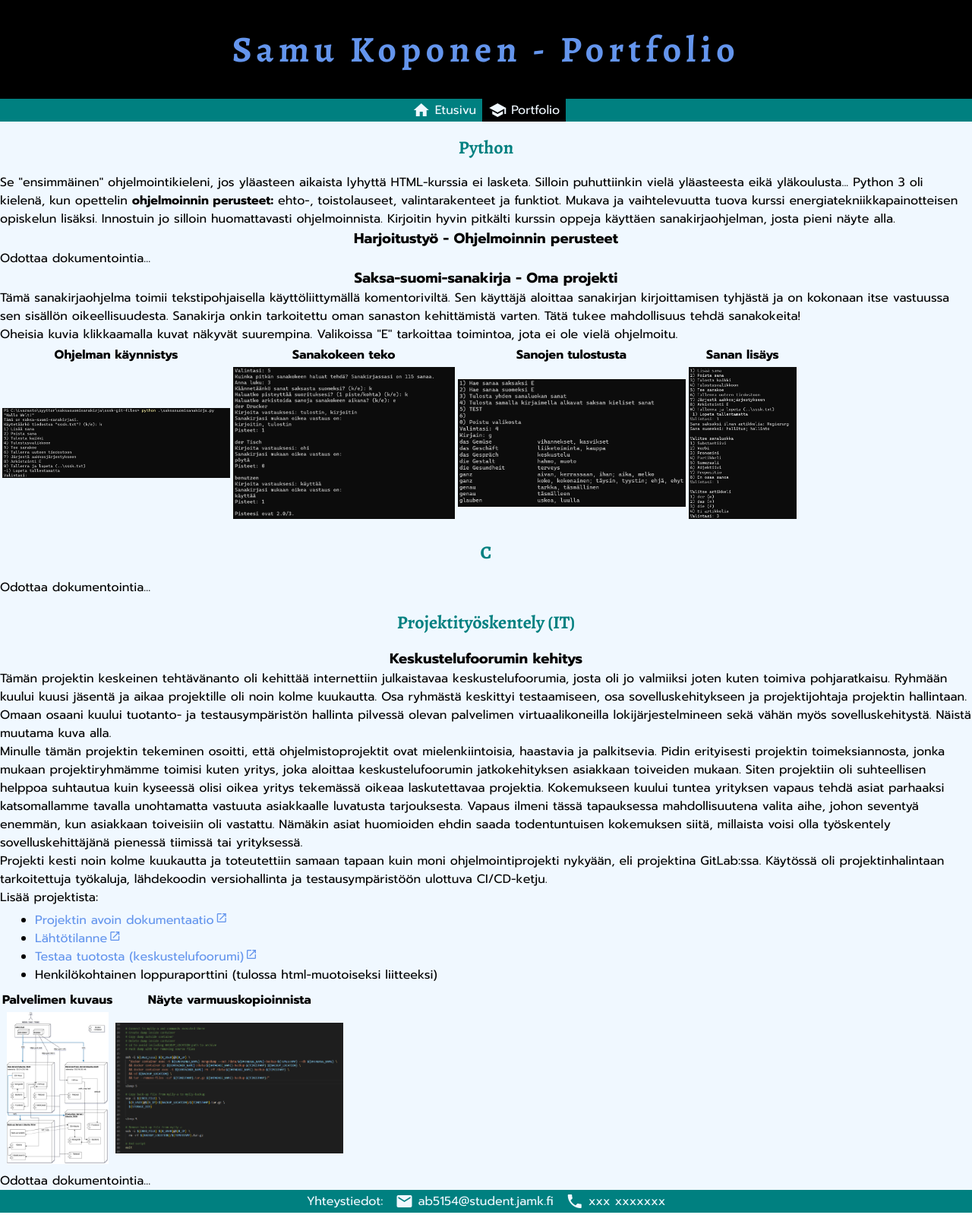
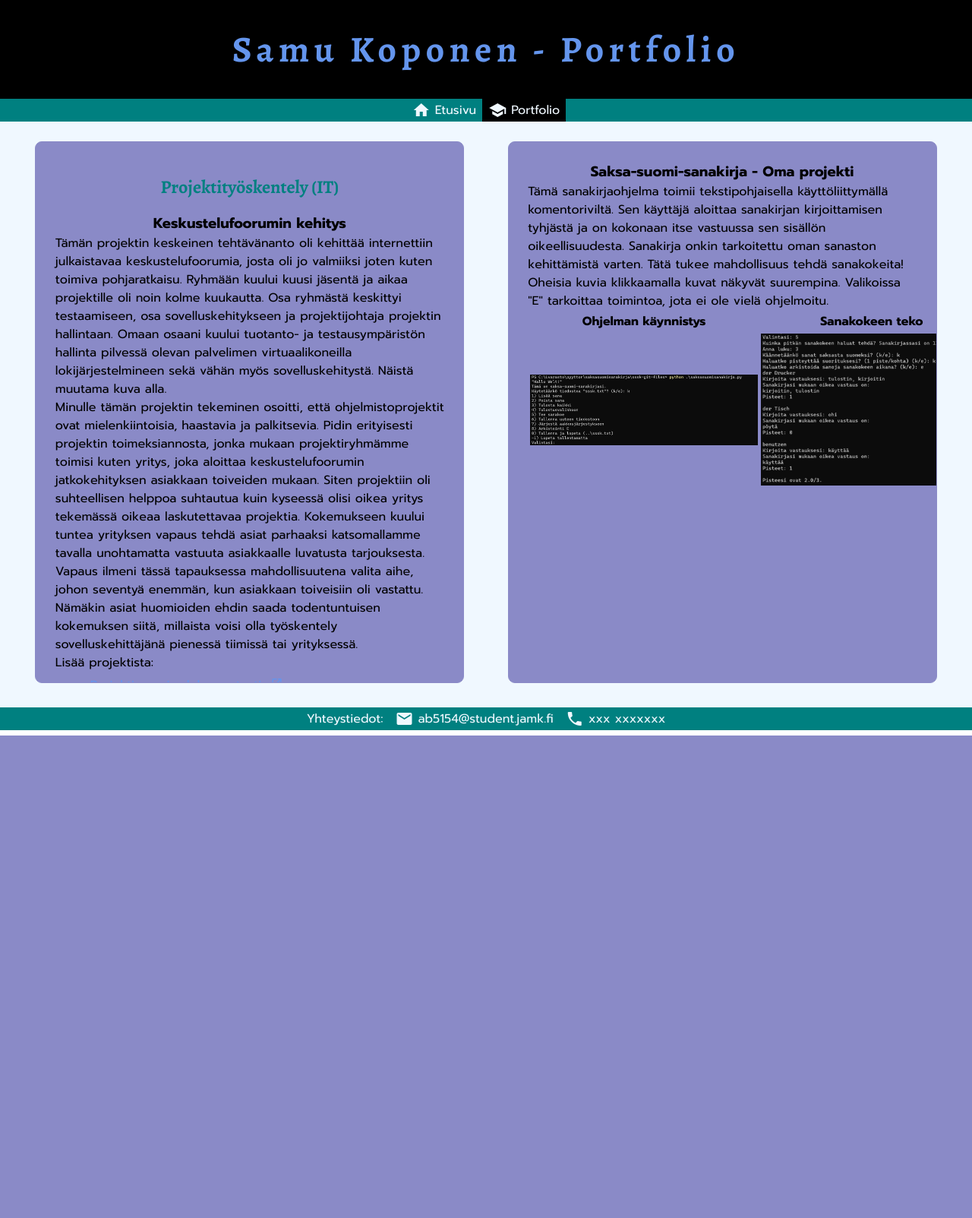
Before and after one commit to skop92/web-portfolio, a web app: file src/portfolio.html in a window 1280 px wide. Shown: the whole page at 76% size. After the commit the page ends 968 px from the top, so only its background shows below. Run offline with its HTML, style and script files only (its server is not run), Linux system fonts and the light colour scheme.

Commit message:
Portfolio layout dev

```diff
--- a/src/portfolio.html
+++ b/src/portfolio.html
@@ -34,22 +34,73 @@
         <strong>Portfolio keskittyy ohjelmointiosaamiseni kehitykseen.</strong>
       </p>-->
 
-      <h2>Python</h2>
+      <section class="pf-large">
+        <h2>Projektityöskentely (IT)</h2>
+
+        <h3>Keskustelufoorumin kehitys</h3>
         <p>
-        Se "ensimmäinen" ohjelmointikieleni, jos yläasteen aikaista lyhyttä HTML-kurssia ei lasketa.
-        Silloin puhuttiinkin vielä yläasteesta eikä yläkoulusta...
-        Python 3 oli kielenä, kun opettelin <strong>ohjelmoinnin perusteet:</strong>
-        ehto-, toistolauseet, valintarakenteet ja funktiot.
-        Mukava ja vaihtelevuutta tuova kurssi energiatekniikkapainotteisen opiskelun lisäksi.
-        Innostuin jo silloin huomattavasti ohjelmoinnista.
-        Kirjoitin hyvin pitkälti kurssin oppeja käyttäen sanakirjaohjelman, josta pieni näyte alla.
+          Tämän projektin keskeinen tehtävänanto oli kehittää internettiin julkaistavaa keskustelufoorumia,
+          josta oli jo valmiiksi joten kuten toimiva pohjaratkaisu.
+          Ryhmään kuului kuusi jäsentä ja aikaa projektille oli noin kolme kuukautta.
+          Osa ryhmästä keskittyi testaamiseen, osa sovelluskehitykseen ja projektijohtaja projektin hallintaan.
+          Omaan osaani kuului tuotanto- ja testausympäristön hallinta pilvessä olevan palvelimen virtuaalikoneilla
+          lokijärjestelmineen sekä vähän myös sovelluskehitystä.
+          Näistä muutama kuva alla.
         </p>
+        <p>
+          Minulle tämän projektin tekeminen osoitti, että ohjelmistoprojektit ovat mielenkiintoisia, haastavia ja palkitsevia.
+          Pidin erityisesti projektin toimeksiannosta, jonka mukaan projektiryhmämme toimisi kuten yritys,
+          joka aloittaa keskustelufoorumin jatkokehityksen asiakkaan toiveiden mukaan.
+          Siten projektiin oli suhteellisen helppoa suhtautua kuin kyseessä olisi oikea yritys tekemässä oikeaa laskutettavaa projektia.
+          Kokemukseen kuului tuntea yrityksen vapaus tehdä asiat parhaaksi katsomallamme tavalla
+          unohtamatta vastuuta asiakkaalle luvatusta tarjouksesta.
+          Vapaus ilmeni tässä tapauksessa mahdollisuutena valita aihe, johon seventyä enemmän,
+          kun asiakkaan toiveisiin oli vastattu.
+          Nämäkin asiat huomioiden ehdin saada todentuntuisen kokemuksen siitä,
+          millaista voisi olla työskentely sovelluskehittäjänä pienessä tiimissä tai yrityksessä.
+        </p>
+        <p class="hide">
+          Projekti kesti noin kolme kuukautta ja toteutettiin samaan tapaan kuin moni ohjelmointiprojekti, eli projektina GitLab:ssa.
+          Käytössä oli projektinhalintaan tarkoitettuja työkaluja, lähdekoodin versiohallinta ja testausympäristöön ulottuva CI/CD-ketju.
+        </p>
+        <p>
+          Lisää projektista:
+        </p>
+        <ul>
+          <li>
+            <a href="https://ff2020s-team2.pages.labranet.jamk.fi/core/" target="_blank">Projektin avoin dokumentaatio<span class="material-icons md-16">open_in_new</span></a>
+          </li>
+          <li class="hide">
+            <a href="http://testconduit.abuser.eu/" target="_blank">Lähtötilanne<span class="material-icons md-16">open_in_new</span></a>
+          </li>
+          <li>
+            <a href="https://vm3947.kaj.pouta.csc.fi/" target="_blank">Testaa tuotosta (keskustelufoorumi)<span class="material-icons md-16">open_in_new</span></a>
+          </li>
+          <li>
+            Henkilökohtainen loppuraporttini (tulossa html-muotoiseksi liitteeksi)
+          </li>
+        </ul>
+        <table>
+          <tr>
+            <th>Palvelimen kuvaus</th>
+            <th>Näyte varmuuskopioinnista</th>
+          </tr>
+          <tr>
+            <td>
+              <a href="images/ff-01-palvelimen-kuvaus.png" target="_blank">
+                <img src="images/ff-01-palvelimen-kuvaus.png" alt="Palvelimen kuvaus" style="max-width:300px;max-height:200px">
+              </a>
+            </td>
+            <td>
+              <a href="images/ff-02-back-up-script.png" target="_blank">
+                <img src="images/ff-02-back-up-script.png" alt="Näyte varmuuskopiointiskriptistä" style="max-width:300px;max-height:200px">
+              </a>
+            </td>
+          </tr>
+        </table>
+      </section>
 
-      <h3>Harjoitustyö - Ohjelmoinnin perusteet</h3>
-      <p class="toBeContinued">
-        Odottaa dokumentointia...
-      </p>
-
+      <section class="pf-large">
         <h3>Saksa-suomi-sanakirja - Oma projekti</h3>
         <p>
           Tämä sanakirjaohjelma toimii tekstipohjaisella käyttöliittymällä komentoriviltä.
@@ -91,79 +142,34 @@
             </td>
           </tr>
         </table>
+      </section>
 
+<!--
+      <h2>Python</h2>
+      <p>
+        Se "ensimmäinen" ohjelmointikieleni, jos yläasteen aikaista lyhyttä HTML-kurssia ei lasketa.
+        Silloin puhuttiinkin vielä yläasteesta eikä yläkoulusta...
+        Python 3 oli kielenä, kun opettelin <strong>ohjelmoinnin perusteet:</strong>
+        ehto-, toistolauseet, valintarakenteet ja funktiot.
+        Mukava ja vaihtelevuutta tuova kurssi energiatekniikkapainotteisen opiskelun lisäksi.
+        Innostuin jo silloin huomattavasti ohjelmoinnista.
+        Kirjoitin hyvin pitkälti kurssin oppeja käyttäen sanakirjaohjelman, josta pieni näyte alla.
+      </p>
+
+      <h3>Harjoitustyö - Ohjelmoinnin perusteet</h3>
+      <p class="toBeContinued">
+        Odottaa dokumentointia...
+      </p>
+-->
+
+<!--
       <h2>C</h2>
       <p class="toBeContinued">
         Odottaa dokumentointia...
       </p>
+-->
 
-      <h2>Projektityöskentely (IT)</h2>
-
-      <h3>Keskustelufoorumin kehitys</h3>
-      <p>
-        Tämän projektin keskeinen tehtävänanto oli kehittää internettiin julkaistavaa keskustelufoorumia,
-        josta oli jo valmiiksi joten kuten toimiva pohjaratkaisu.
-        Ryhmään kuului kuusi jäsentä ja aikaa projektille oli noin kolme kuukautta.
-        Osa ryhmästä keskittyi testaamiseen, osa sovelluskehitykseen ja projektijohtaja projektin hallintaan.
-        Omaan osaani kuului tuotanto- ja testausympäristön hallinta pilvessä olevan palvelimen virtuaalikoneilla
-        lokijärjestelmineen sekä vähän myös sovelluskehitystä.
-        Näistä muutama kuva alla.
-      </p>
-      <p>
-        Minulle tämän projektin tekeminen osoitti, että ohjelmistoprojektit ovat mielenkiintoisia, haastavia ja palkitsevia.
-        Pidin erityisesti projektin toimeksiannosta, jonka mukaan projektiryhmämme toimisi kuten yritys,
-        joka aloittaa keskustelufoorumin jatkokehityksen asiakkaan toiveiden mukaan.
-        Siten projektiin oli suhteellisen helppoa suhtautua kuin kyseessä olisi oikea yritys tekemässä oikeaa laskutettavaa projektia.
-        Kokemukseen kuului tuntea yrityksen vapaus tehdä asiat parhaaksi katsomallamme tavalla
-        unohtamatta vastuuta asiakkaalle luvatusta tarjouksesta.
-        Vapaus ilmeni tässä tapauksessa mahdollisuutena valita aihe, johon seventyä enemmän,
-        kun asiakkaan toiveisiin oli vastattu.
-        Nämäkin asiat huomioiden ehdin saada todentuntuisen kokemuksen siitä,
-        millaista voisi olla työskentely sovelluskehittäjänä pienessä tiimissä tai yrityksessä.
-      </p>
-      <p class="hide">
-        Projekti kesti noin kolme kuukautta ja toteutettiin samaan tapaan kuin moni ohjelmointiprojekti nykyään, eli projektina GitLab:ssa.
-        Käytössä oli projektinhalintaan tarkoitettuja työkaluja, lähdekoodin versiohallinta ja testausympäristöön ulottuva CI/CD-ketju.
-      </p>
-      <p>
-        Lisää projektista:
-      </p>
-      <ul>
-        <li>
-          <a href="https://ff2020s-team2.pages.labranet.jamk.fi/core/" target="_blank">Projektin avoin dokumentaatio<span class="material-icons md-16">open_in_new</span></a>
-        </li>
-        <li class="hide">
-          <a href="http://testconduit.abuser.eu/" target="_blank">Lähtötilanne<span class="material-icons md-16">open_in_new</span></a>
-        </li>
-        <li>
-          <a href="https://vm3947.kaj.pouta.csc.fi/" target="_blank">Testaa tuotosta (keskustelufoorumi)<span class="material-icons md-16">open_in_new</span></a>
-        </li>
-        <li>
-          Henkilökohtainen loppuraporttini (tulossa html-muotoiseksi liitteeksi)
-        </li>
-      </ul>
-      <table>
-        <tr>
-          <th>Palvelimen kuvaus</th>
-          <th>Näyte varmuuskopioinnista</th>
-        </tr>
-        <tr>
-          <td>
-            <a href="images/ff-01-palvelimen-kuvaus.png" target="_blank">
-              <img src="images/ff-01-palvelimen-kuvaus.png" alt="Palvelimen kuvaus" style="max-width:300px;max-height:200px">
-            </a>
-          </td>
-          <td>
-            <a href="images/ff-02-back-up-script.png" target="_blank">
-              <img src="images/ff-02-back-up-script.png" alt="Näyte varmuuskopiointiskriptistä" style="max-width:300px;max-height:200px">
-            </a>
-          </td>
-        </tr>
-      </table>
-      <p class="toBeContinued hide">
-        Odottaa dokumentointia...
-      </p>
-    </section>
+    </section> <!-- content end -->
 
     <footer>
       <ul>
--- a/src/styles/styles.css
+++ b/src/styles/styles.css
@@ -96,6 +96,17 @@ section.clear {
   /*width: 40%;*/
   overflow: hidden;
 }
+.pf-large {
+  display: inline-block;
+  background-color: #8a8ac7;
+  border: 1px solid #8a8ac7;
+  border-radius: 9px;
+  margin: 2%;
+  padding: 2%;
+  width: 40%;
+  height: 660px;
+  overflow: hidden;
+}
 #naama {
   float: right;
   width: 30%;
@@ -148,6 +159,9 @@ section a:hover {
 section a:active {
   color:deepskyblue;
 }
+.hide {
+  display: none;
+}
 
 /*
   Following additional rules are from:
```
Also changed, not shown: src/portfolio-articles/conduit.html (added, +107 -0 lines). Lines whose indentation alone changed are shown as unchanged.
